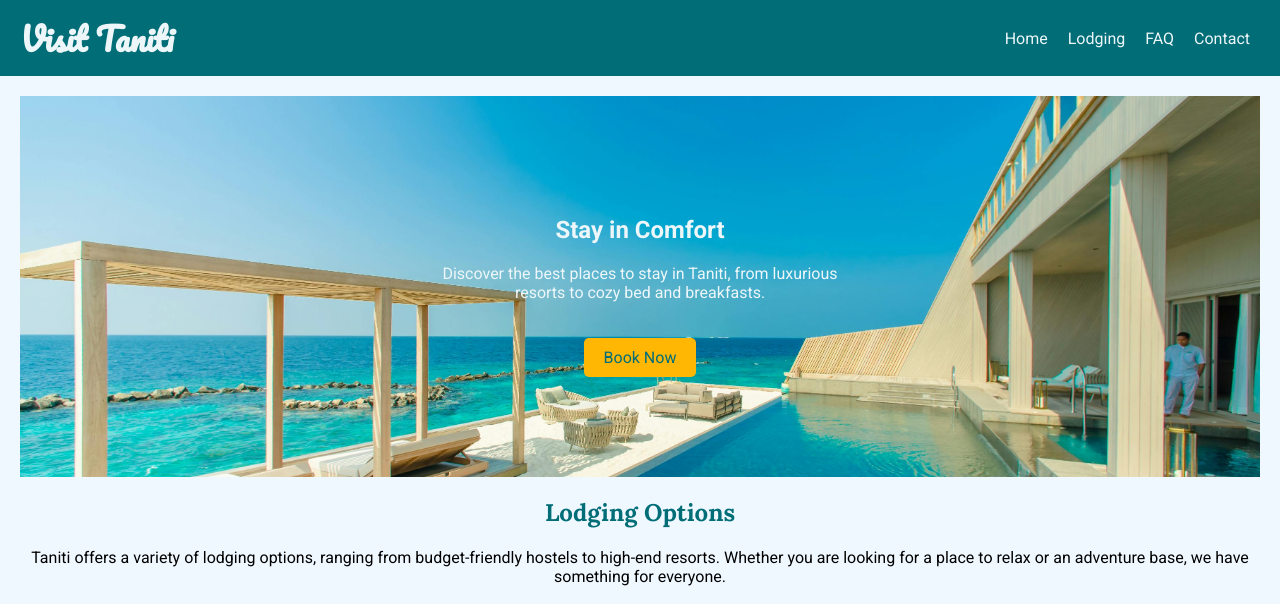
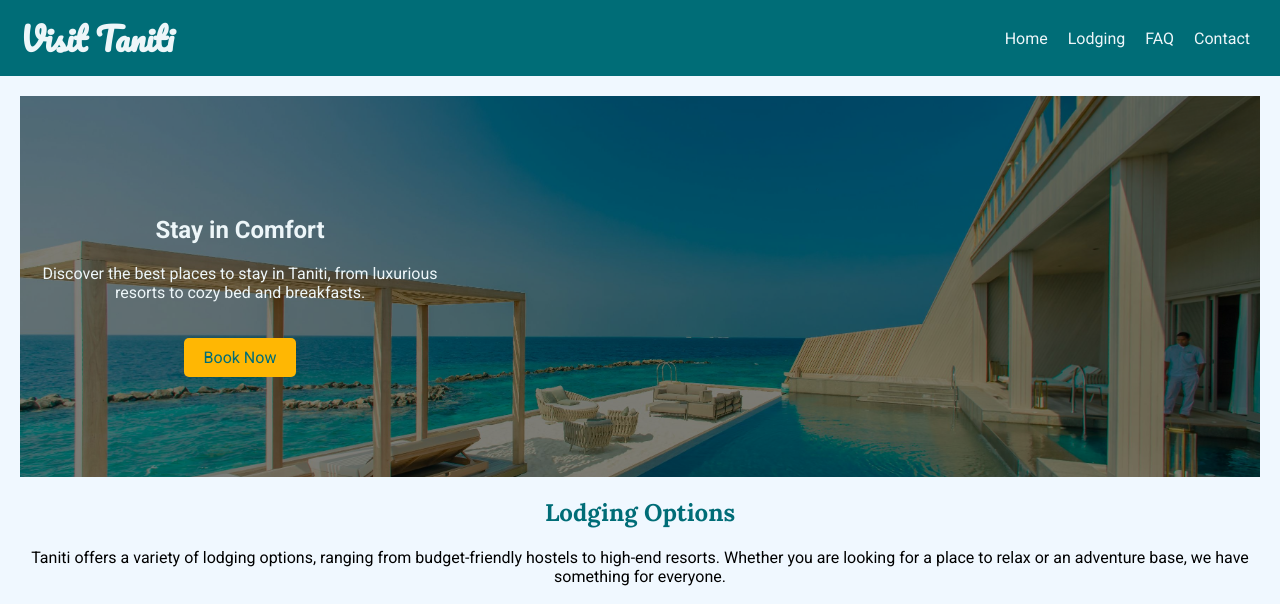
Before and after one commit to daltonwillard/d479, a plain HTML site: page lodging.html in a window 1280 px wide. Shown: the top 604 px of the page. Drawn offline with Linux system fonts and the light colour scheme.

Commit message:
Hero image styling tweak

```diff
--- a/lodging.html
+++ b/lodging.html
@@ -23,7 +23,7 @@
     </header>
     <main>
         <section id="hero-lodging" style="background-image: url('images/lodging-hero.jpg')">
-            <div class="hero-content-lodging">
+            <div class="hero-content">
                 <div class="hero-text">
                     <h2>Stay in Comfort</h2>
                     <p>Discover the best places to stay in Taniti, from luxurious resorts to cozy bed and breakfasts.</p>
--- a/styles.css
+++ b/styles.css
@@ -188,3 +188,14 @@ footer {
 #faq summary:hover {
     color: var(--link-color);
 }
+
+#hero-lodging:after, #hero-contact:after {
+    content: '';
+    background-color: rgba(0, 0, 0, 0.5);
+    position: absolute;
+    top: 0;
+    left: 0;
+    right: 0;
+    bottom: 0;
+    z-index: 1;
+}
```
